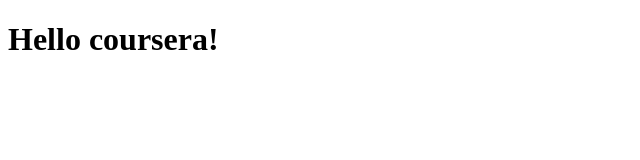
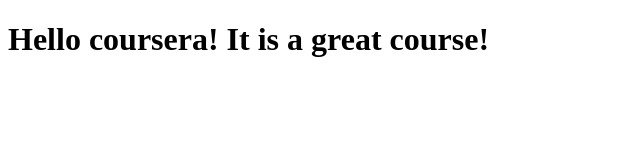
Before and after one commit to Abdulrahaman041/coursera-real, a plain HTML site: page site/index.html in a window 1280 px wide. Shown: the whole page, without its empty margins (0-640 px from the left). Drawn offline with Linux system fonts and the light colour scheme.

Commit message:
Small addition to our page content

```diff
--- a/site/index.html
+++ b/site/index.html
@@ -4,6 +4,6 @@
 	<title>Hello Cousera!</title>
 </head>
 <body>
-<h1>Hello coursera!</h1>
+<h1>Hello coursera! It is a great course!</h1>
 </body>
 </html>
```
